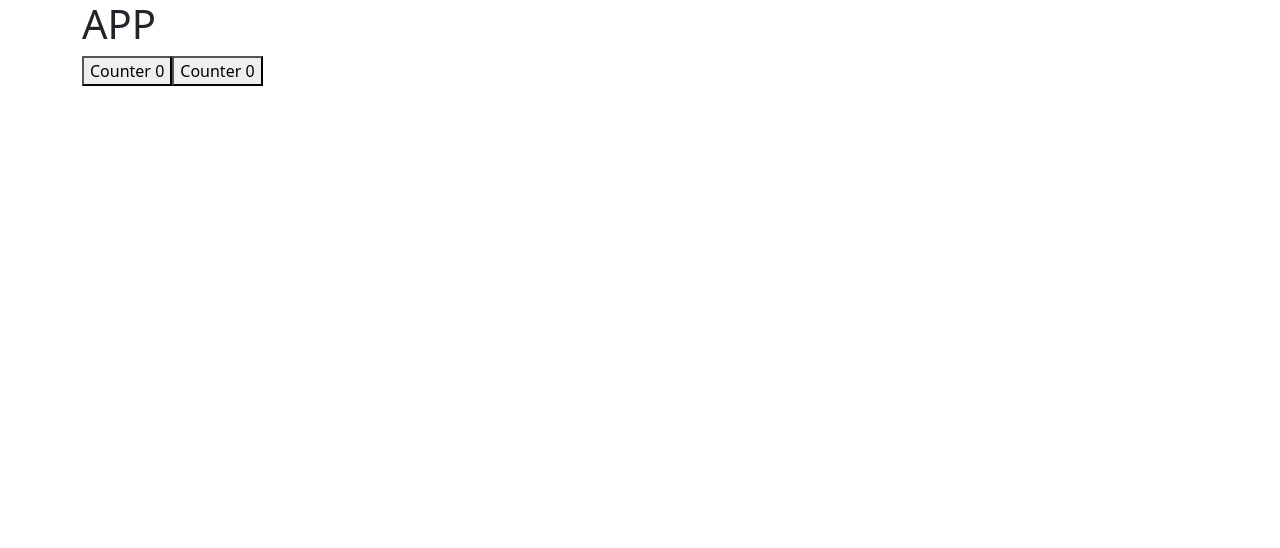
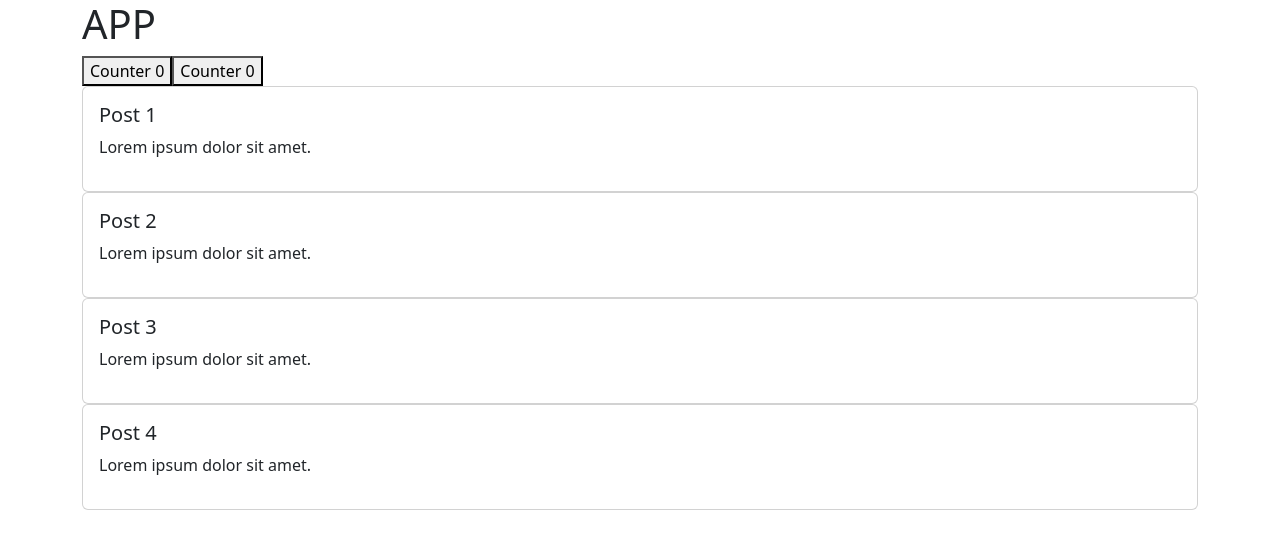
Before and after one commit to ximeBallin/Vue.js-CAPACITACION-, a Vue app in the folder vue-project-2/: page / in a window 1280 px wide. Shown: the top 548 px of the page. Built offline with nearby package versions, Linux system fonts and the light colour scheme.

Commit message:
feat (Multiples-Props):✨implement BlogPost component with props and card layout

```diff
--- a/vue-project-2/src/App.vue
+++ b/vue-project-2/src/App.vue
@@ -1,5 +1,6 @@
 <script setup>
 import ButtonCounter from "@/components/ButtonCounter.vue";
+import BlogPost from "@/components/BlogPost.vue";
 </script>
 
 <template>
@@ -8,6 +9,20 @@
     <button-counter></button-counter>
     <button-counter></button-counter>
 
+    <blog-post
+        title="Post 1"
+    />
+    <blog-post
+        title="Post 2"
+    />
+    <blog-post
+        title="Post 3"
+    />
+    <blog-post
+        title="Post 4"
+    />
+
+
   </div>
 
 
--- /dev/null
+++ b/vue-project-2/src/components/BlogPost.vue
@@ -0,0 +1,15 @@
+<script setup>
+
+defineProps(['title'])
+</script>
+
+<template>
+  <div class="card">
+    <div class ="card-body">
+      <h5 class="card-title">{{title}}</h5>
+      <p>Lorem ipsum dolor sit amet.</p>
+
+    </div>
+
+  </div>
+</template>
```
